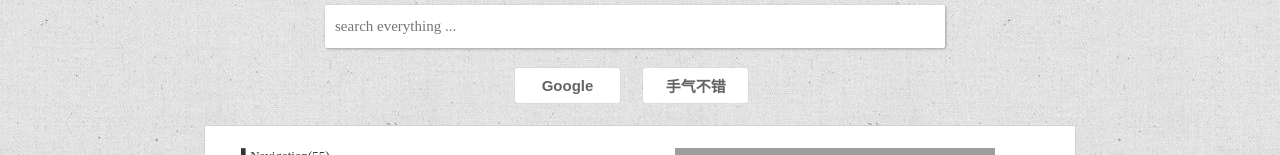
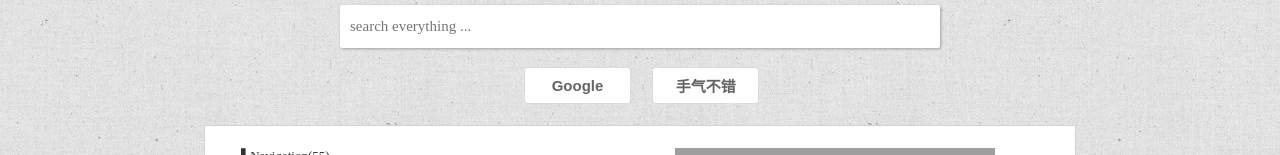
Before and after one commit to tojohnonly/personal.navigation.website, a plain HTML site: page Ensk's Web/Index.html in a window 1280 px wide. Shown: the part 190-345 px from the top of the page. Drawn offline with Linux system fonts and the light colour scheme; grey boxes are pictures that could not be loaded.

Commit message:
Update
Update...

```diff
--- a/Ensk's Web/Index.html
+++ b/Ensk's Web/Index.html
@@ -48,7 +48,7 @@
 <!---------------------------------------------------------------------------------------------------->
 <div id="search-bar">
     <input id="search-bar-input" type="text" placeholder="search everything ..." autocomplete="off">
-	<button style="margin-left: 190px;" onclick="do_baidu_search()">Google</button><a class="close"></a>
+	<button style="margin-left: 185px;" onclick="do_baidu_search()">Google</button><a class="close"></a>
 	<button onclick="do_google_search()">手气不错</button><a class="close"></a>
 </div>
 
--- a/Ensk's Web/css/Index.css
+++ b/Ensk's Web/css/Index.css
@@ -14,14 +14,14 @@ body{
 
 #search-bar{
     margin-top: 25px;
-    width: 630px;
+    width: 600px;
     height: 100px;
     margin-left: auto;
     margin-right: auto;
 }
 
 #search-bar input {
-    width: 600px;
+    width: 580px;
     height: 25px;
     padding: 9px 10px;
     font-family: 微软雅黑;
```
